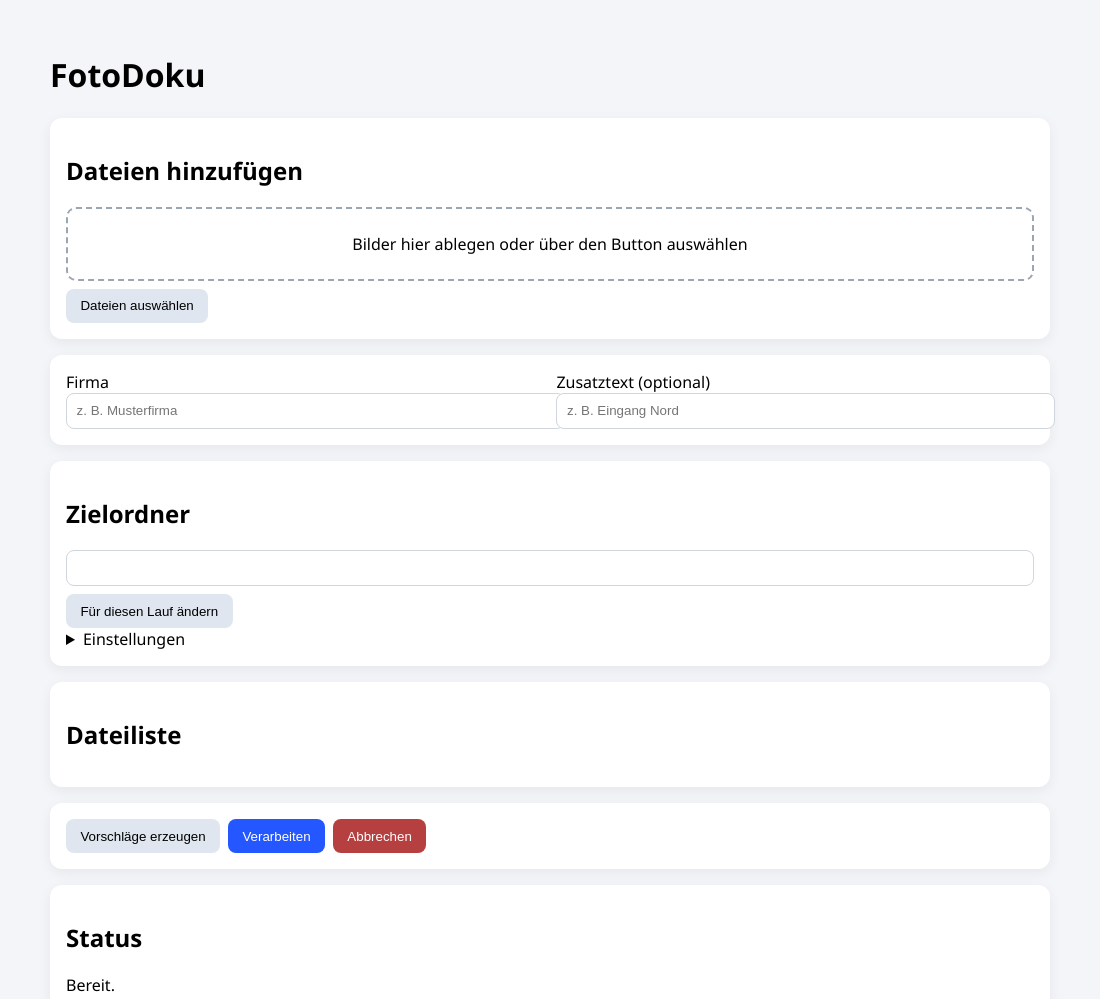
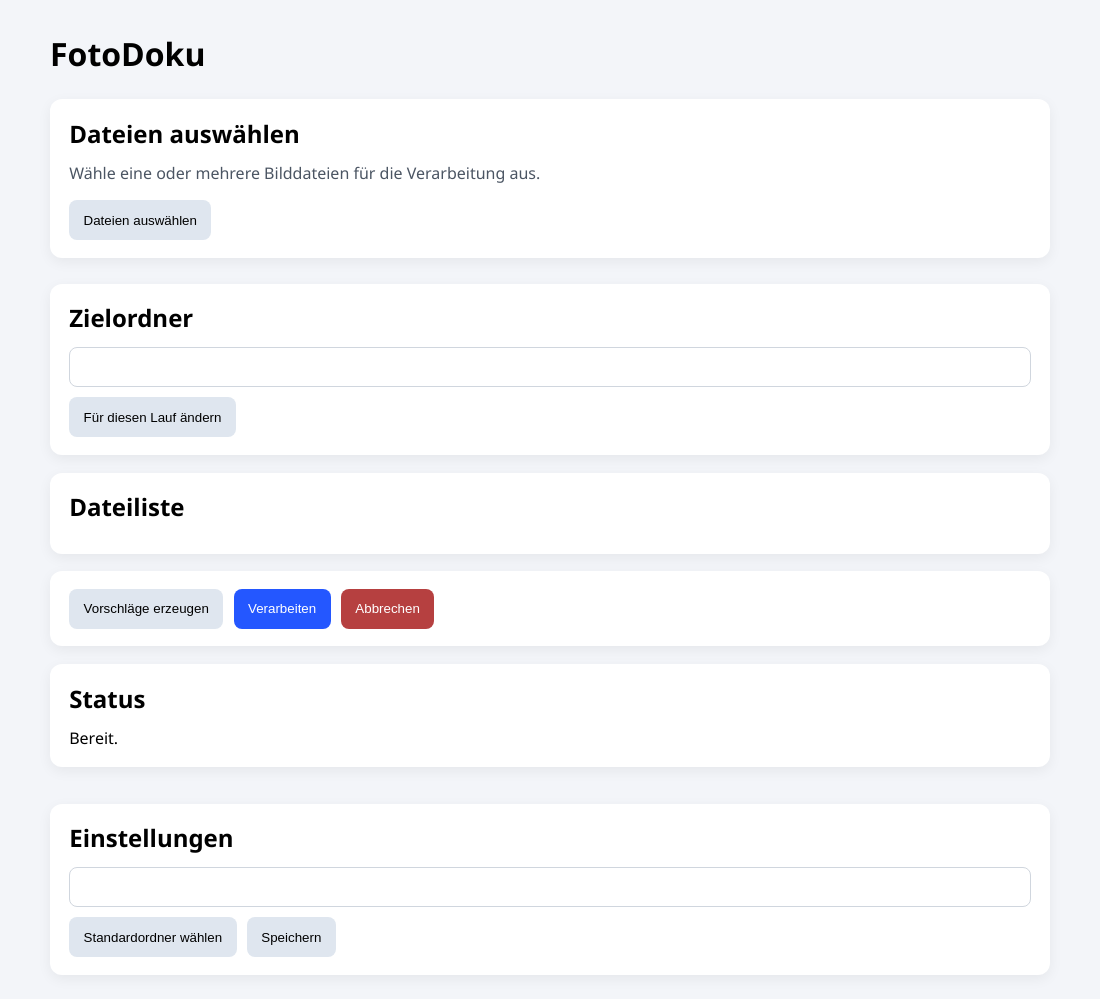
Before and after one commit to Intaktcomputerservice/FotoDoku, an Electron app: page frontend/index.html in a window 1100 px wide. Drawn offline with Linux system fonts and the light colour scheme; no server answers.

Commit message:
Remove drag/drop and company-extra workflow; simplify UI layout

```diff
--- a/backend/fileName.js
+++ b/backend/fileName.js
@@ -53,13 +53,11 @@ export function normalizeFilename(filename) {
   return `${base}${ext}`;
 }
 
-export function buildFilenameProposal({ date, firma, street, houseNumber, sequence, extension, extraText }) {
+export function buildFilenameProposal({ date, street, houseNumber, sequence, extension }) {
   const parts = [
     formatDateForName(date),
-    sanitizeFilenamePart(firma),
     sanitizeFilenamePart(street),
     sanitizeFilenamePart(houseNumber),
-    sanitizeFilenamePart(extraText),
     `Bild${Math.max(1, Number(sequence) || 1)}`
   ].filter(Boolean);
 
--- a/electron/main.js
+++ b/electron/main.js
@@ -65,9 +65,7 @@ function validatePreparePayload(payload) {
   if (payload.filePaths.length > 5000) throw new Error('Zu viele Dateien in einem Lauf (max. 5000).');
 
   return {
-    filePaths: payload.filePaths.filter((entry) => typeof entry === 'string' && entry.trim()).map((entry) => path.resolve(entry)),
-    company: typeof payload.company === 'string' ? payload.company.slice(0, 120) : '',
-    extraText: typeof payload.extraText === 'string' ? payload.extraText.slice(0, 120) : ''
+    filePaths: payload.filePaths.filter((entry) => typeof entry === 'string' && entry.trim()).map((entry) => path.resolve(entry))
   };
 }
 
--- a/frontend/index.html
+++ b/frontend/index.html
@@ -10,35 +10,18 @@
     <main class="container">
       <h1>FotoDoku</h1>
 
-      <section class="card">
-        <h2>Dateien hinzufügen</h2>
-        <div id="dropZone" class="drop-zone">Bilder hier ablegen oder über den Button auswählen</div>
+      <section class="card section-main">
+        <h2>Dateien auswählen</h2>
+        <p class="section-description">Wähle eine oder mehrere Bilddateien für die Verarbeitung aus.</p>
         <button id="pickFilesBtn">Dateien auswählen</button>
-      </section>
-
-      <section class="card form-grid">
-        <label>Firma
-          <input id="companyInput" type="text" placeholder="z. B. Musterfirma" />
-        </label>
-        <label>Zusatztext (optional)
-          <input id="extraInput" type="text" placeholder="z. B. Eingang Nord" />
-        </label>
       </section>
 
       <section class="card">
         <h2>Zielordner</h2>
-        <div class="row">
+        <div class="row target-row">
           <input id="targetFolderInput" type="text" readonly />
           <button id="pickTargetBtn">Für diesen Lauf ändern</button>
         </div>
-        <details>
-          <summary>Einstellungen</summary>
-          <div class="row">
-            <input id="defaultFolderInput" type="text" readonly />
-            <button id="pickDefaultBtn">Standardordner wählen</button>
-            <button id="saveSettingsBtn">Speichern</button>
-          </div>
-        </details>
       </section>
 
       <section class="card">
@@ -57,6 +40,15 @@
         <div id="progress">Bereit.</div>
         <div id="summary"></div>
       </section>
+
+      <section class="card settings-card">
+        <h2>Einstellungen</h2>
+        <div class="row target-row">
+          <input id="defaultFolderInput" type="text" readonly />
+          <button id="pickDefaultBtn">Standardordner wählen</button>
+          <button id="saveSettingsBtn">Speichern</button>
+        </div>
+      </section>
     </main>
     <script src="./renderer.js"></script>
   </body>
--- a/frontend/renderer.js
+++ b/frontend/renderer.js
@@ -7,12 +7,9 @@ const state = {
 };
 
 const el = {
-  dropZone: document.getElementById('dropZone'),
   fileList: document.getElementById('fileList'),
   progress: document.getElementById('progress'),
   summary: document.getElementById('summary'),
-  company: document.getElementById('companyInput'),
-  extra: document.getElementById('extraInput'),
   targetFolder: document.getElementById('targetFolderInput'),
   defaultFolder: document.getElementById('defaultFolderInput')
 };
@@ -81,19 +78,6 @@ function bindEvents() {
   document.getElementById('processBtn').addEventListener('click', onProcess);
   document.getElementById('cancelBtn').addEventListener('click', onCancel);
 
-  el.dropZone.addEventListener('dragover', (event) => {
-    event.preventDefault();
-    el.dropZone.classList.add('drag');
-  });
-
-  el.dropZone.addEventListener('dragleave', () => el.dropZone.classList.remove('drag'));
-  el.dropZone.addEventListener('drop', (event) => {
-    event.preventDefault();
-    el.dropZone.classList.remove('drag');
-    const filePaths = Array.from(event.dataTransfer.files || []).map((file) => file.path).filter(Boolean);
-    addFiles(filePaths);
-  });
-
   el.summary.addEventListener('click', (event) => {
     if (event.target?.id === 'retryFailedBtn') {
       void onRetryFailed();
@@ -126,9 +110,7 @@ async function onPrepare() {
 
   setProgress(`Analysiere ${state.filePaths.length} Datei(en) und erstelle Vorschläge...`);
   const items = await callApi('Vorschläge konnten nicht erzeugt werden.', () => api.prepareJob({
-    filePaths: state.filePaths,
-    company: el.company.value.trim(),
-    extraText: el.extra.value.trim()
+    filePaths: state.filePaths
   }));
 
   if (!items) return;
--- a/frontend/styles.css
+++ b/frontend/styles.css
@@ -5,17 +5,20 @@
 }
 
 body { margin: 0; background: #f3f5f9; }
-.container { max-width: 1000px; margin: 1rem auto; padding: 1rem; }
-.card { background: #fff; border-radius: 12px; padding: 1rem; margin-bottom: 1rem; box-shadow: 0 4px 14px rgba(0,0,0,.06); }
-.drop-zone { border: 2px dashed #9aa6b2; border-radius: 10px; padding: 1.5rem; text-align: center; margin-bottom: .5rem; }
-.drop-zone.drag { border-color: #2a63ff; background: #edf2ff; }
-.row { display: flex; gap: .5rem; align-items: center; flex-wrap: wrap; }
-.form-grid { display: grid; grid-template-columns: repeat(auto-fit, minmax(240px, 1fr)); gap: .8rem; }
-input { width: 100%; padding: .6rem; border: 1px solid #d0d6de; border-radius: 8px; }
-button { padding: .6rem .9rem; border: none; border-radius: 8px; cursor: pointer; background: #dfe6ef; }
+h1 { margin: 0 0 1.5rem; }
+h2 { margin: 0 0 .8rem; }
+.container { max-width: 1000px; margin: 0 auto; padding: 2rem 1.25rem 3rem; }
+.card { background: #fff; border-radius: 12px; padding: 1.1rem 1.2rem; margin-bottom: 1.1rem; box-shadow: 0 4px 14px rgba(0,0,0,.06); }
+.section-main { margin-bottom: 1.6rem; }
+.section-description { margin: 0 0 1rem; color: #4b5563; }
+.row { display: flex; gap: .65rem; align-items: center; flex-wrap: wrap; }
+.target-row { align-items: stretch; }
+input { width: 100%; padding: .6rem; border: 1px solid #d0d6de; border-radius: 8px; min-height: 40px; box-sizing: border-box; }
+button { padding: .6rem .9rem; border: none; border-radius: 8px; cursor: pointer; background: #dfe6ef; min-height: 40px; }
 button.primary { background: #2457ff; color: #fff; }
 button.danger { background: #b64040; color: #fff; }
 .file-row { display: grid; grid-template-columns: 1.2fr 1.8fr auto; gap: .5rem; margin-bottom: .5rem; }
 .badge { font-size: .85rem; padding: .25rem .5rem; border-radius: 999px; }
 .badge.ok { background: #d8f7e0; color: #166534; }
 .badge.err { background: #fde2e2; color: #991b1b; }
+.settings-card { margin-top: 2.3rem; }
```
Also changed, not shown: backend/processor.js (+2 -6 lines).
